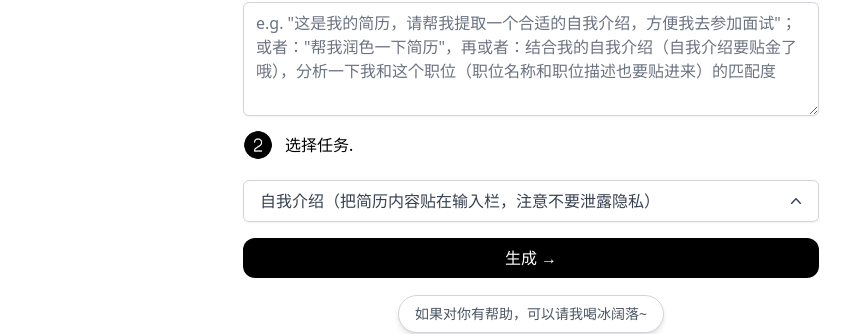
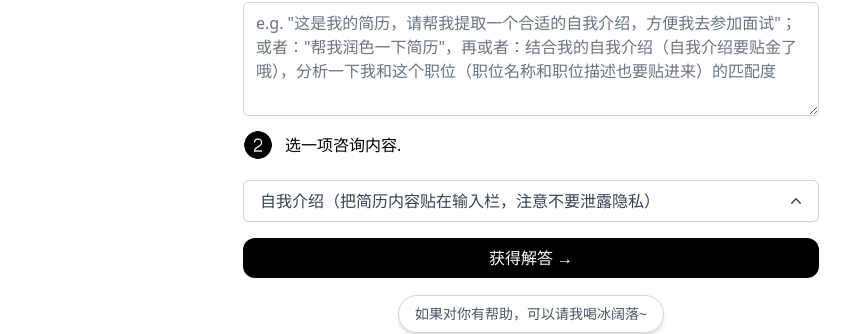
Before and after one commit to tiwentichat/benben-wenan, a Next.js app: page / in a window 1280 px wide. Shown: the part 232-566 px from the top of the page, without its empty margins (109-959 px from the left). Built offline with nearby package versions, Linux system fonts and the light colour scheme.

Commit message:
Update index.tsx

```diff
--- a/pages/index.tsx
+++ b/pages/index.tsx
@@ -113,7 +113,7 @@ const Home: NextPage = () => {
           />
           <div className="flex mb-5 items-center space-x-3">
             <Image src="/2-black.png" width={30} height={30} alt="1 icon" />
-            <p className="text-left font-medium">选择任务.</p>
+            <p className="text-left font-medium">选一项咨询内容.</p>
           </div>
           <div className="block">
             <DropDown vibe={lang} setVibe={(newLang) => setLang(newLang)} />
@@ -124,7 +124,7 @@ const Home: NextPage = () => {
               className="bg-black rounded-xl text-white font-medium px-4 py-2 sm:mt-4 mt-3 hover:bg-black/80 w-full"
               onClick={(e) => generateDesc(e)}
             >
-              生成 &rarr;
+              获得解答 &rarr;
             </button>
           )}
           {loading && (
@@ -149,7 +149,7 @@ const Home: NextPage = () => {
                 <>
                   <div>
                     <h2 className="sm:text-4xl text-3xl font-bold text-slate-900 mx-auto">
-                      生成方案
+                      解答如下：
                     </h2>
                   </div>
                   <div className="space-y-8 flex flex-col items-center justify-center max-w-xl mx-auto  whitespace-pre-wrap">
```
